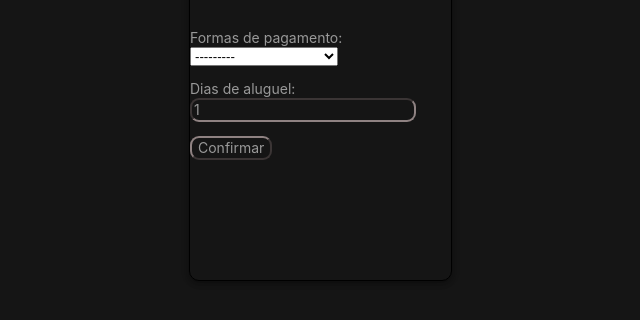
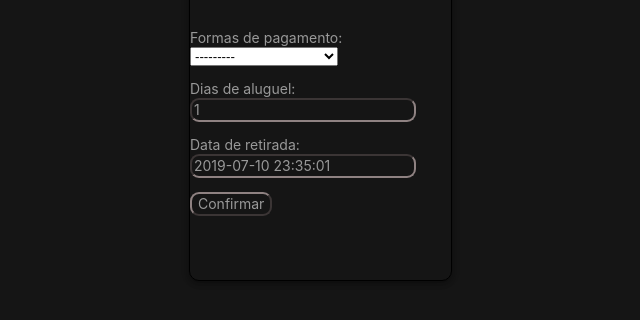
Before and after one commit to kseikyo/aluguel-carros, a Django app: template src/aluguel/templates/aluguel/alugar.html in a window 1280 px wide. Shown: the part 197-517 px from the top of the page, without its empty margins (293-933 px from the left). Run offline with Django 3.2, Linux system fonts and the light colour scheme; the template is opened without the code that fills it: values that come from a table or form of the project are taken from there, others are empty.

Commit message:
Adicionado campo de data de retirada no aluguel, juntamente com algumas atualizações visuais

```diff
--- a/src/aluguel/forms.py
+++ b/src/aluguel/forms.py
@@ -6,9 +6,11 @@ class AluguelForm(forms.Form):
     dias_de_aluguel  = forms.ChoiceField(choices=list(range(1,11)))
     preco_por_diaria = forms.CharField(widget=forms.TextInput(attrs={'readonly':'True'}))
     total_a_pagar    = forms.DecimalField(decimal_places=2)
-
 class AluguelModelForm(forms.ModelForm):
     class Meta:
         model  = Aluguel
-        fields = ['formas_de_pagamento', 'dias_de_aluguel', 'carro', 'cliente']
+        fields = ['formas_de_pagamento', 'dias_de_aluguel', 'data_inicio', 'carro', 'cliente']
         widgets = {'carro': forms.HiddenInput(), 'cliente': forms.HiddenInput()}
+        labels = {
+            "data_inicio": "Data de retirada:"
+        }
--- a/src/aluguel/models.py
+++ b/src/aluguel/models.py
@@ -2,11 +2,16 @@ from django.db import models
 from cliente.models import CustomCliente
 from carro.models import Carro
 from django.core.validators import MaxValueValidator, MinValueValidator
+from datetime import datetime
 # Create your models here.
 
+def return_date_time():
+    now = timezone.now
+    return now
+
 class AluguelManager(models.Manager):
-    def create(self, carro, cliente, formas_de_pagamento, dias_de_aluguel, total):
-        aluguel  = self.create(carro=carro, cliente=cliente, formas_de_pagamento=formas_de_pagamento, dias_de_aluguel=dias_de_aluguel, total=total)
+    def create(self, carro, cliente, formas_de_pagamento, dias_de_aluguel, total,data_inicio):
+        aluguel  = self.create(carro=carro, cliente=cliente, formas_de_pagamento=formas_de_pagamento, dias_de_aluguel=dias_de_aluguel, total=total, data_inicio=data_inicio)
         return aluguel
 
 class Aluguel(models.Model):
@@ -42,3 +47,4 @@ class Aluguel(models.Model):
     formas_de_pagamento = models.CharField(max_length=100, choices=PAGAMENTOS)
     dias_de_aluguel     = models.IntegerField(validators=[MaxValueValidator(100), MinValueValidator(1)], default=1)
     total               = models.DecimalField(max_digits=10,blank=True, null=True, decimal_places=2)
+    data_inicio         = models.DateTimeField(default=datetime.now, blank=True, editable=True)
--- a/src/aluguel_carros/views.py
+++ b/src/aluguel_carros/views.py
@@ -36,7 +36,7 @@ def login_view(request):
                     login(request, user)
                     return redirect('/admin')
             else:
-                return redirect('landing_view')
+                return redirect('login')
 
     return render(request, 'login.html', {'form': form})
 
--- a/src/carro/templates/carro/list-inline.html
+++ b/src/carro/templates/carro/list-inline.html
@@ -6,5 +6,5 @@
     <h2 class="carro__marca">Marca: {{carro.marca}}</h2>
     <h2 class="carro__cor"  >Cor: {{carro.cor}}</h2>
     <h2 class="carro__preco">Preço diária: {{carro.preco}}</h2>
-    <a class="carro__form__submit" href="/alugueis/{{carro.id}}"><button >Alugar</button></a>
+    <a class="carro__form__submit" href="/alugueis/{{carro.id}}"><button style="cursor: pointer;">Alugar</button></a>
 </div>
--- a/src/static/static/alugueis.css
+++ b/src/static/static/alugueis.css
@@ -46,6 +46,7 @@
 .aluguel__submit {
     grid-area: submit;
     place-self: center;
+    cursor: pointer;
 }
 
 
--- a/src/templates/home.html
+++ b/src/templates/home.html
@@ -1,4 +1,5 @@
 {% extends 'navbar.html' %}
+
 
 {% block content %}
 <div class="text__home">
```
Also changed, not shown: src/aluguel/templates/aluguel/listar_alugueis.html (+8 -5 lines), src/aluguel/migrations/0006_aluguel_data_inicio.py (added), src/aluguel/migrations/0007_auto_20190710_2255.py (added), src/aluguel/migrations/0008_auto_20190710_2320.py (added), src/static/images/tenor.gif (added).
